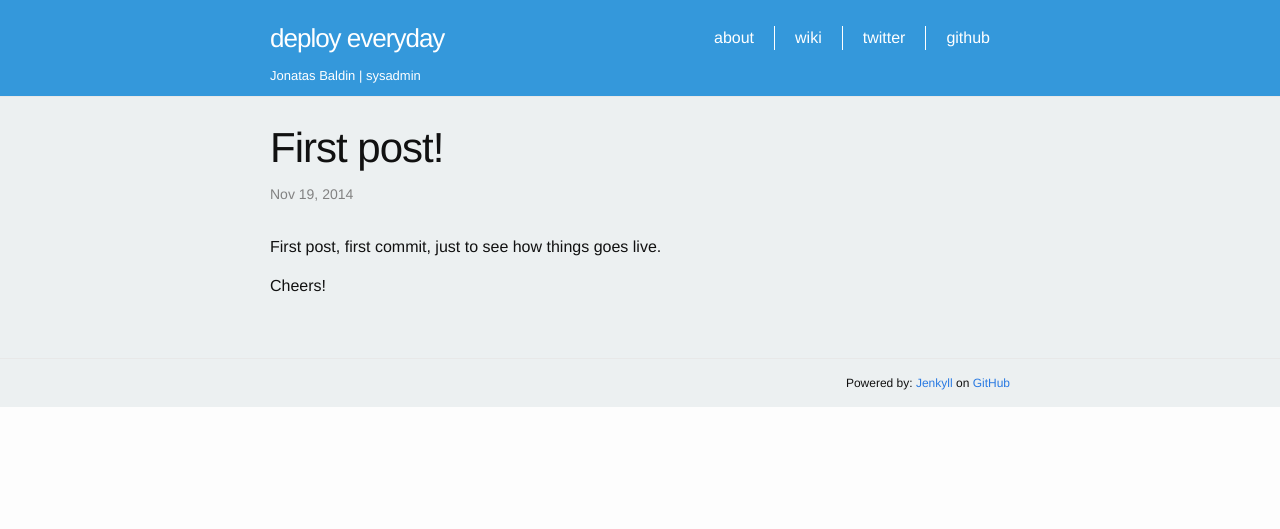
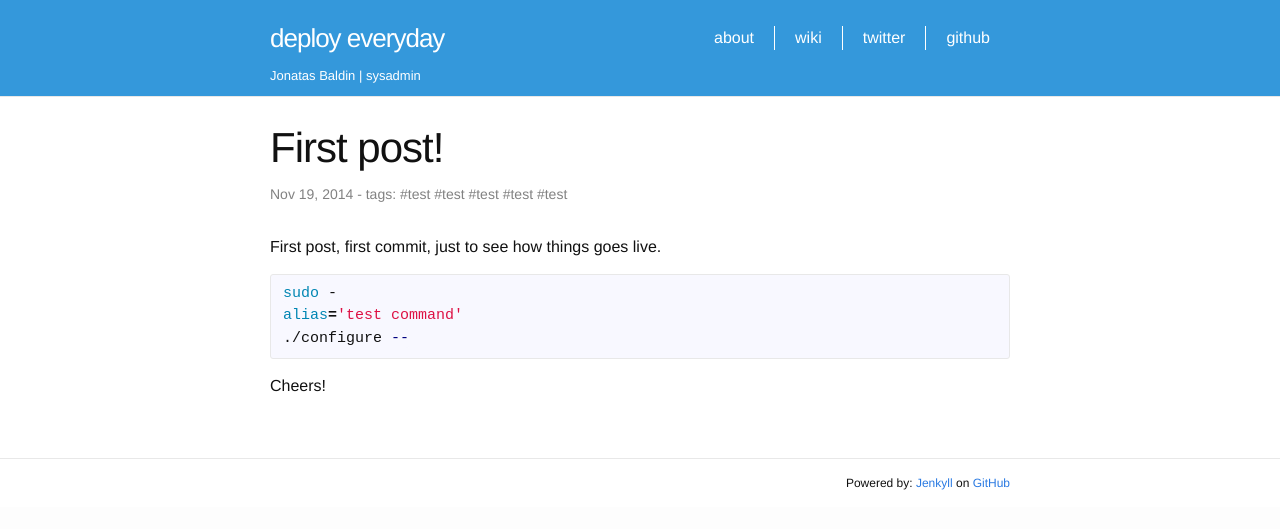
Before and after one commit to jonatasbaldin/jonatasbaldin.github.io, a Jekyll site: the page built from _posts/2014-11-19-first-post.md, in a window 1280 px wide. Shown: the top 529 px of the page. Built offline with Jekyll 4.4.1, drawn with Linux system fonts in a browser that asks for light colours.

Commit message:
Other minor changes

```diff
--- a/_config.yml
+++ b/_config.yml
@@ -13,4 +13,4 @@ github_username:  jonatasbaldin
 # Build settings
 markdown: kramdown
 
-paginate: 5
+paginate: 10
--- a/_layouts/post.html
+++ b/_layouts/post.html
@@ -5,7 +5,7 @@ layout: default
 
   <header class="post-header">
     <h1 class="post-title">{{ page.title }}</h1>
-    <p class="post-meta-post-page">{{ page.date | date: "%b %-d, %Y" }}{% if page.author %} • {{ page.author }}{% endif %}{% if page.meta %} • {{ page.meta }}{% endif %}</p>
+    <p class="post-meta-post-page">{{ page.date | date: "%b %-d, %Y" }} - tags: {{ page.tags }} {% if page.author %} • {{ page.author }}{% endif %}{% if page.meta %} • {{ page.meta }}{% endif %}</p>
   </header>
 
   <article class="post-content">
--- a/_posts/2014-11-19-first-post.md
+++ b/_posts/2014-11-19-first-post.md
@@ -2,9 +2,21 @@
 layout: post
 title:  "First post!"
 date:   2014-11-19 23:30:00
+tags:
+  - "#test "
+  - "#test "
+  - "#test "
+  - "#test "
+  - "#test "
 image: "../posts-images/first-post.jpg"
 ---
 
 First post, first commit, just to see how things goes live.
 
+{% highlight bash %}
+sudo -
+alias='test command'
+./configure --
+{% endhighlight %}
+
 Cheers!
--- a/_sass/_base.scss
+++ b/_sass/_base.scss
@@ -132,7 +132,7 @@ code {
     font-size: 15px;
     border: 1px solid $grey-color-light;
     border-radius: 3px;
-    background-color: #eef;
+    background-color: #f8f8ff;
 }
 
 code {
@@ -141,7 +141,6 @@ code {
 
 pre {
     padding: 8px 12px;
-    overflow-x: scroll;
 
     > code {
         border: 0;
--- a/_sass/_layout.scss
+++ b/_sass/_layout.scss
@@ -133,7 +133,7 @@
     border-top: 1px solid $grey-color-light;
 //    padding: $spacing-unit 0;
     //background-color: #fff;
-    background-color: #ecf0f1;
+    background-color: #fff;
 }
 
 .footer-text {
@@ -212,7 +212,7 @@
 .page-content {
     padding: $spacing-unit 0;
     //background-color: #fff;
-    background-color: #ecf0f1;
+    background-color: #fff;
 }
 
 .page-heading {
```
